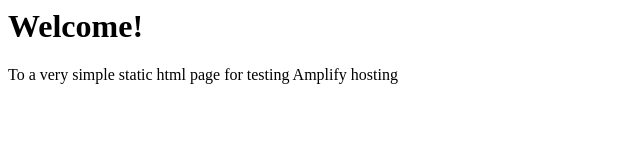
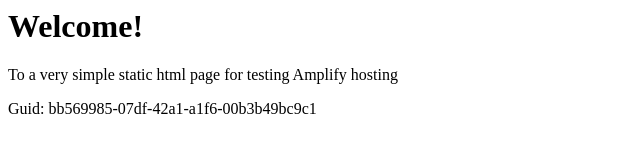
Before and after one commit to aws-aemilia-cdg/Github-PR-Commit-Integration-Test-DoNotTouch-v1-preprod-eu-west-3, a website: page src/index.html in a window 1280 px wide. Shown: the whole page, without its empty margins (0-640 px from the left). Drawn offline with Linux system fonts and the light colour scheme.

Commit message:
commit from integ tests

```diff
--- a/src/index.html
+++ b/src/index.html
@@ -1,3 +1,5 @@
+
+
 <html lang="en">
 
 <head>
@@ -10,6 +12,6 @@
 <body>
     <h1>Welcome!</h1>
     <p>To a very simple static html page for testing Amplify hosting</p>
-</body>
+    <p>Guid: bb569985-07df-42a1-a1f6-00b3b49bc9c1</p></body>
 
 </html>
```
